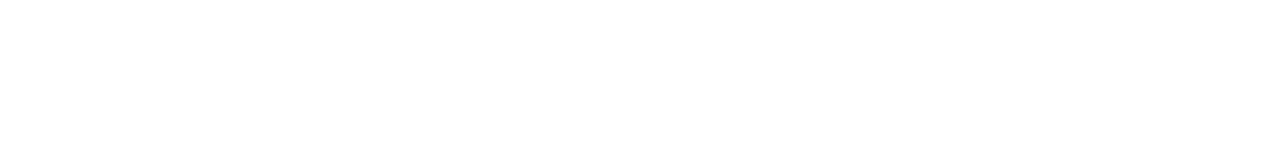
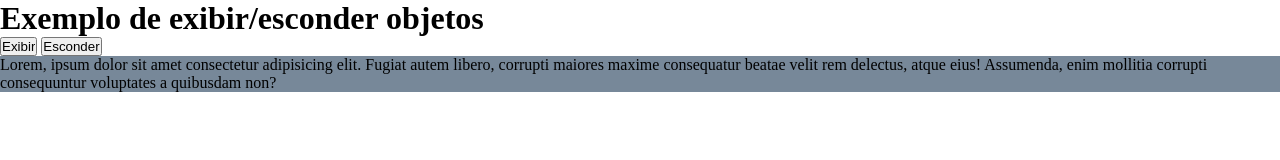
Before and after one commit to Gabrileides/Exemplo-Jquery, a plain HTML site: page index.html in a window 1280 px wide. Drawn offline with nearby package versions, Linux system fonts and the light colour scheme.

Commit message:
Exibir/Esconder com problemas

```diff
--- a/index.html
+++ b/index.html
@@ -8,6 +8,13 @@
 </head>
 <body>
 
+    <h1>Exemplo de exibir/esconder objetos</h1>
+    <input type="button" value="Exibir" id="bntExibir">
+    <input type="button" value="Esconder" id="bntEsconder">
+    <div class="texto">
+        Lorem, ipsum dolor sit amet consectetur adipisicing elit. Fugiat autem libero, corrupti maiores maxime consequatur beatae velit rem delectus, atque eius! Assumenda, enim mollitia corrupti consequuntur voluptates a quibusdam non?
+    </div>
+
 
 <script src="script.js"></script>
 <script src="https://code.jquery.com/jquery-3.7.1.js"></script>
--- a/script.js
+++ b/script.js
@@ -0,0 +1,15 @@
+$(document).ready(function){
+
+    $('btn_esconder').click(function(){
+
+        $('.texto').hide('fast');
+
+    });
+
+    $('btn_exibir').click(function(){
+
+        $('.texto').show('slow');
+
+    });
+
+};
--- a/style.css
+++ b/style.css
@@ -0,0 +1,7 @@
+*{
+    margin: 0;
+    padding: 0;
+}
+.texto{
+    background-color: lightslategray;
+}
```
